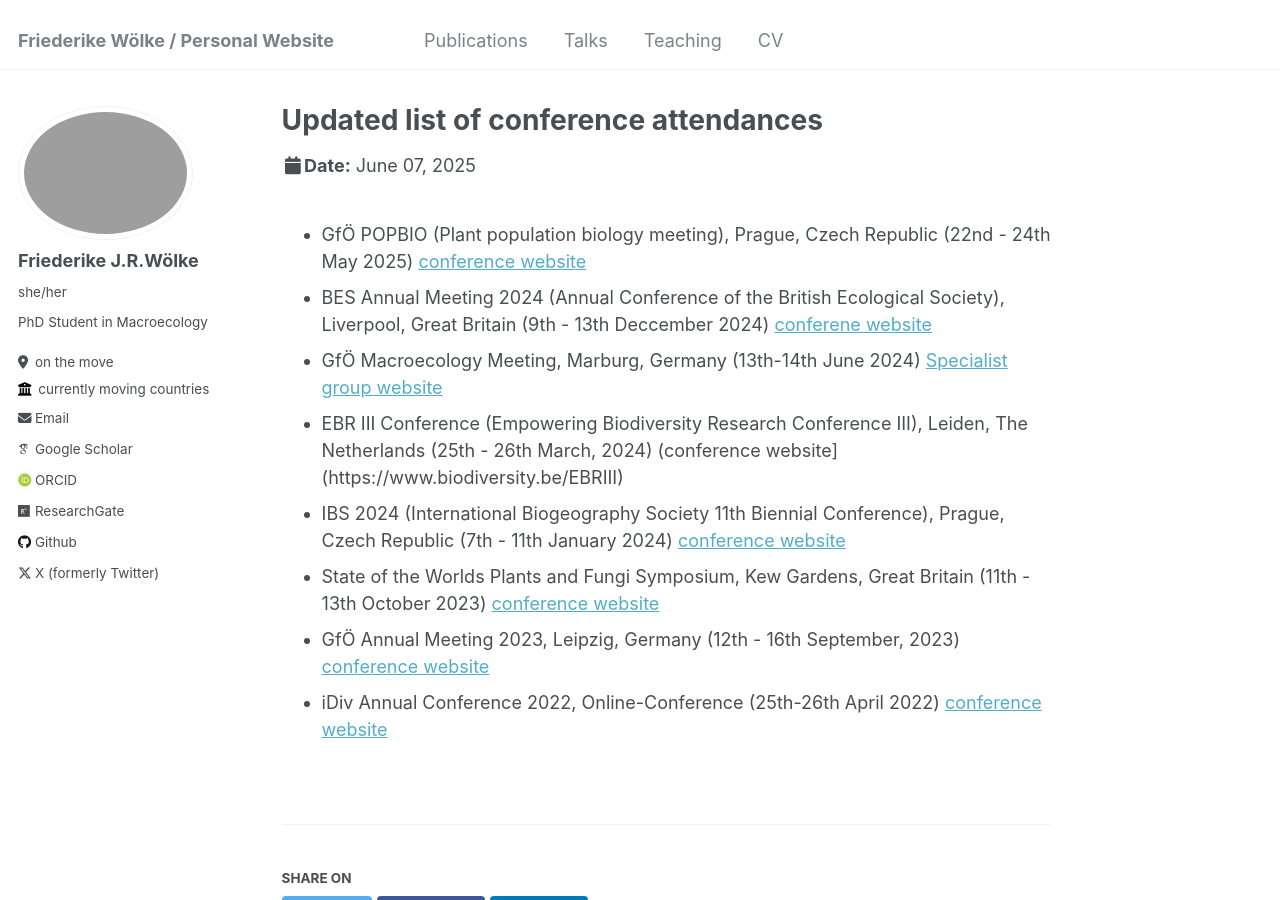
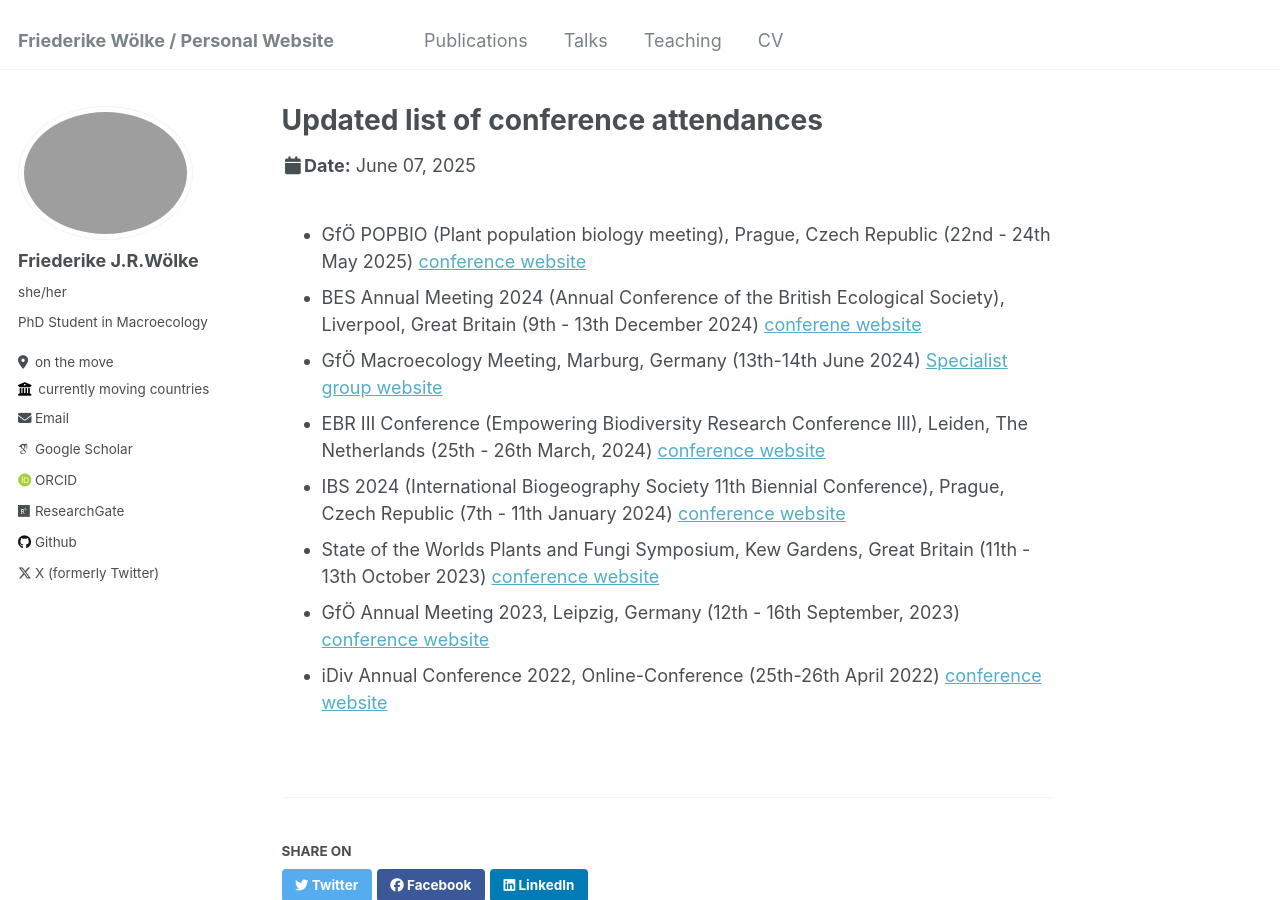
Before and after one commit to FriedaRosa/FriedaRosa.github.io, a Jekyll site: the page built from _talks/2025-06-07-list.md, in a window 1280 px wide and 900 px high. Built offline with Jekyll 4.4.1, drawn with Linux system fonts in a browser that asks for light colours; some web fonts are replaced.

Commit message:
update to conference list

```diff
--- a/_talks/2025-06-07-list.md
+++ b/_talks/2025-06-07-list.md
@@ -6,11 +6,19 @@
 date: 2025-06-07
 ---
 
-- GfÖ POPBIO (Plant population biology meeting), Prague, Czech Republic (22nd - 24th May 2025) [conference website](https://popbio2025.ibot.cas.cz/)
-- BES Annual Meeting 2024 (Annual Conference of the British Ecological Society), Liverpool, Great Britain (9th - 13th Deccember 2024) [conferene website](https://www.britishecologicalsociety.org/content/bes-annual-meeting-2024/)
-- GfÖ Macroecology Meeting, Marburg, Germany (13th-14th June 2024) [Specialist group website](https://gfoe.org/en/specialist-groups/macroecology)
-- EBR III Conference (Empowering Biodiversity Research Conference III), Leiden, The Netherlands (25th - 26th March, 2024) (conference website](https://www.biodiversity.be/EBRIII)
-- IBS 2024 (International Biogeography Society 11th Biennial Conference), Prague, Czech Republic (7th - 11th January 2024) [conference website](https://www.biogeography.org/prague2024_home/)
-- State of the Worlds Plants and Fungi Symposium, Kew Gardens, Great Britain (11th - 13th October 2023) [conference website](https://www.kew.org/science/engage/get-involved/conferences/sotwpf-symposium)
-- GfÖ Annual Meeting 2023, Leipzig, Germany (12th - 16th September, 2023) [conference website](https://www.gfoe-conference.de/)
-- iDiv Annual Conference 2022, Online-Conference (25th-26th April 2022) [conference website](https://web.archive.org/web/20220712084313/https://www.idiv.de/en/conference2022.html)
+- GfÖ POPBIO (Plant population biology meeting), Prague, Czech Republic (22nd - 24th May 2025)
+[conference website](https://popbio2025.ibot.cas.cz/)
+- BES Annual Meeting 2024 (Annual Conference of the British Ecological Society), Liverpool, Great Britain (9th - 13th December 2024) [
+conferene website](https://www.britishecologicalsociety.org/content/bes-annual-meeting-2024/)
+- GfÖ Macroecology Meeting, Marburg, Germany (13th-14th June 2024) [
+Specialist group website](https://gfoe.org/en/specialist-groups/macroecology)
+- EBR III Conference (Empowering Biodiversity Research Conference III), Leiden, The Netherlands (25th - 26th March, 2024)
+[conference website](https://www.biodiversity.be/EBRIII)
+- IBS 2024 (International Biogeography Society 11th Biennial Conference), Prague, Czech Republic (7th - 11th January 2024)
+[conference website](https://www.biogeography.org/prague2024_home/)
+- State of the Worlds Plants and Fungi Symposium, Kew Gardens, Great Britain (11th - 13th October 2023)
+[conference website](https://www.kew.org/science/engage/get-involved/conferences/sotwpf-symposium)
+- GfÖ Annual Meeting 2023, Leipzig, Germany (12th - 16th September, 2023)
+[conference website](https://www.gfoe-conference.de/)
+- iDiv Annual Conference 2022, Online-Conference (25th-26th April 2022)
+[conference website](https://web.archive.org/web/20220712084313/https://www.idiv.de/en/conference2022.html)
```
